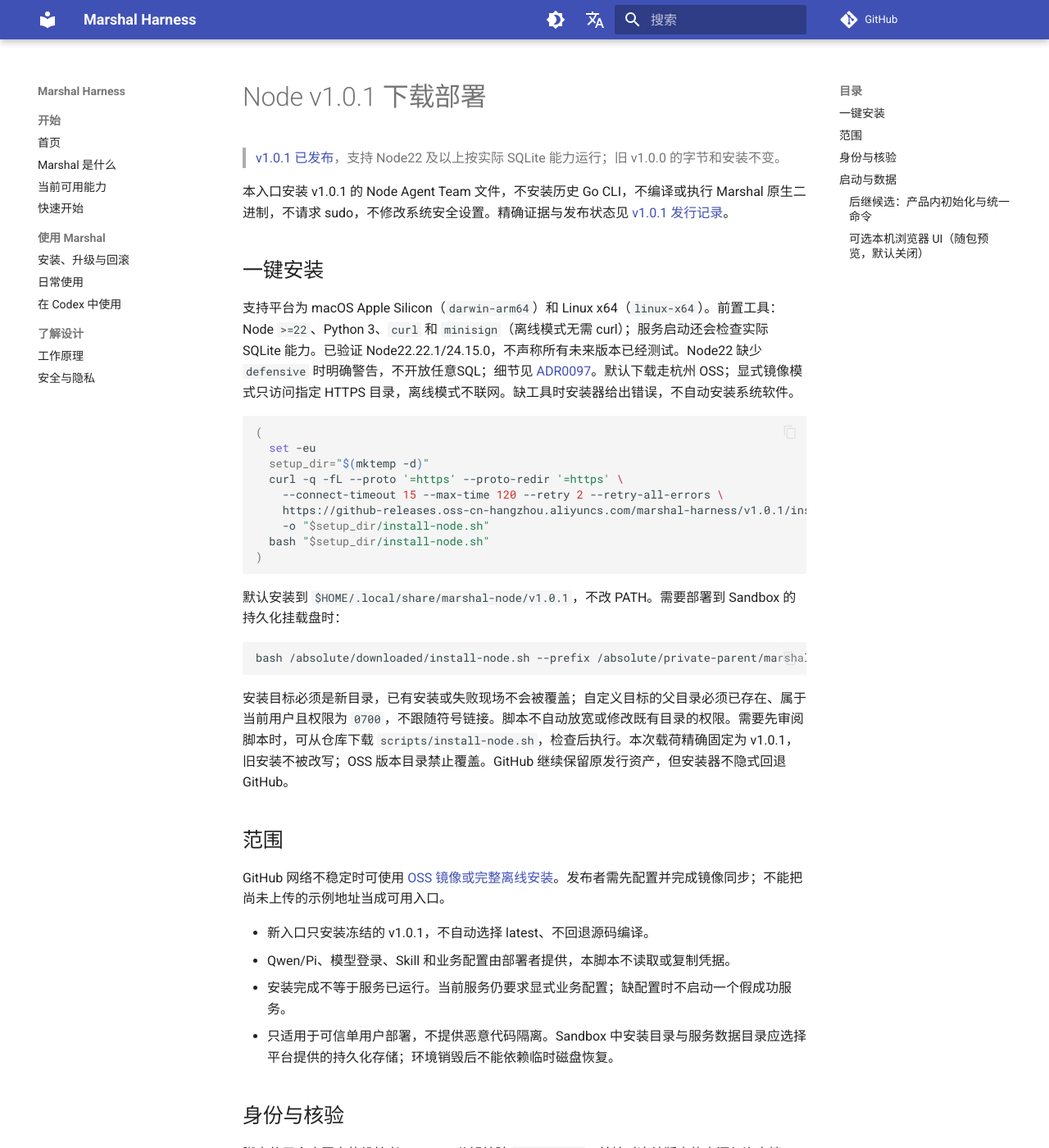
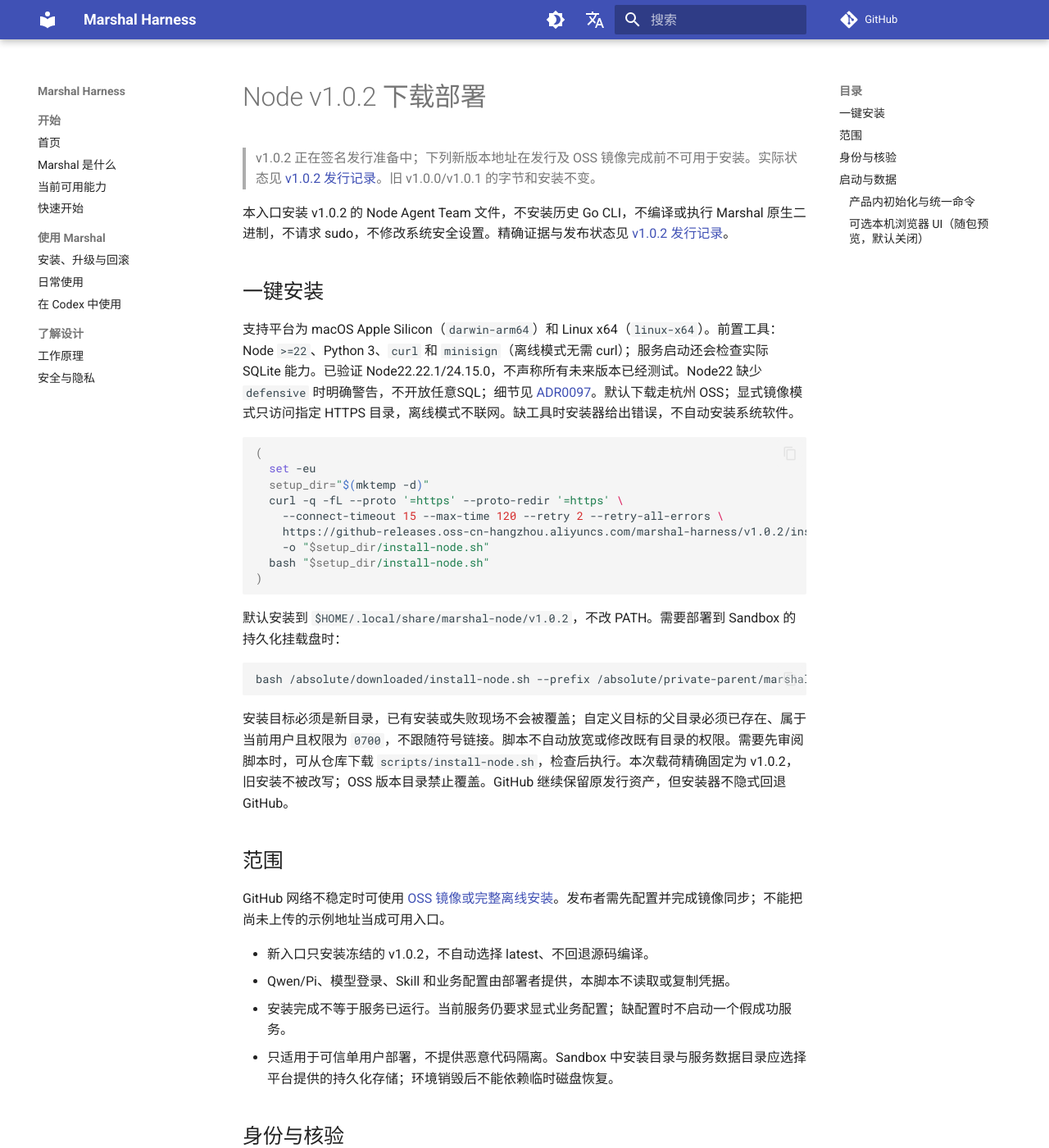
Before and after one commit to chiga0/marshal-harness, an MkDocs documentation site: the page built from docs/node-install.md, in a window 1280 px wide and 1400 px high. Shown: the whole window at 82% size. Built offline with MkDocs 1.6.1 and Material for MkDocs 9.7.7, drawn with Linux system fonts in a browser that asks for light colours; comment, search, counter and statistics services are not loaded; some of the changed text lies outside the part shown.

Commit message:
docs(release): record v1.0.2 verification and pending local signing

````diff
--- a/docs/node-install.md
+++ b/docs/node-install.md
@@ -1,8 +1,8 @@
-# Node v1.0.1 下载部署
+# Node v1.0.2 下载部署
 
-> [v1.0.1 已发布](https://github.com/chiga0/marshal-harness/releases/tag/v1.0.1)，支持 Node22 及以上按实际 SQLite 能力运行；旧 v1.0.0 的字节和安装不变。
+> v1.0.2 正在签名发行准备中；下列新版本地址在发行及 OSS 镜像完成前不可用于安装。实际状态见 [v1.0.2 发行记录](v1.0.2-release-dossier-2026-09-10.md)。旧 v1.0.0/v1.0.1 的字节和安装不变。
 
-本入口安装 v1.0.1 的 Node Agent Team 文件，不安装历史 Go CLI，不编译或执行 Marshal 原生二进制，不请求 sudo，不修改系统安全设置。精确证据与发布状态见 [v1.0.1 发行记录](v1.0.1-release-dossier-2026-09-10.md)。
+本入口安装 v1.0.2 的 Node Agent Team 文件，不安装历史 Go CLI，不编译或执行 Marshal 原生二进制，不请求 sudo，不修改系统安全设置。精确证据与发布状态见 [v1.0.2 发行记录](v1.0.2-release-dossier-2026-09-10.md)。
 
 ## 一键安装
 
@@ -14,25 +14,25 @@
   setup_dir="$(mktemp -d)"
   curl -q -fL --proto '=https' --proto-redir '=https' \
     --connect-timeout 15 --max-time 120 --retry 2 --retry-all-errors \
-    https://github-releases.oss-cn-hangzhou.aliyuncs.com/marshal-harness/v1.0.1/install-node.sh \
+    https://github-releases.oss-cn-hangzhou.aliyuncs.com/marshal-harness/v1.0.2/install-node.sh \
     -o "$setup_dir/install-node.sh"
   bash "$setup_dir/install-node.sh"
 )
 ```
 
-默认安装到 `$HOME/.local/share/marshal-node/v1.0.1`，不改 PATH。需要部署到 Sandbox 的持久化挂载盘时：
+默认安装到 `$HOME/.local/share/marshal-node/v1.0.2`，不改 PATH。需要部署到 Sandbox 的持久化挂载盘时：
 
 ```sh
-bash /absolute/downloaded/install-node.sh --prefix /absolute/private-parent/marshal-v1.0.1
+bash /absolute/downloaded/install-node.sh --prefix /absolute/private-parent/marshal-v1.0.2
 ```
 
-安装目标必须是新目录，已有安装或失败现场不会被覆盖；自定义目标的父目录必须已存在、属于当前用户且权限为 `0700`，不跟随符号链接。脚本不自动放宽或修改既有目录的权限。需要先审阅脚本时，可从仓库下载 `scripts/install-node.sh`，检查后执行。本次载荷精确固定为 v1.0.1，旧安装不被改写；OSS 版本目录禁止覆盖。GitHub 继续保留原发行资产，但安装器不隐式回退 GitHub。
+安装目标必须是新目录，已有安装或失败现场不会被覆盖；自定义目标的父目录必须已存在、属于当前用户且权限为 `0700`，不跟随符号链接。脚本不自动放宽或修改既有目录的权限。需要先审阅脚本时，可从仓库下载 `scripts/install-node.sh`，检查后执行。本次载荷精确固定为 v1.0.2，旧安装不被改写；OSS 版本目录禁止覆盖。GitHub 继续保留原发行资产，但安装器不隐式回退 GitHub。
 
 ## 范围
 
 GitHub 网络不稳定时可使用 [OSS 镜像或完整离线安装](node-oss-distribution.md)。发布者需先配置并完成镜像同步；不能把尚未上传的示例地址当成可用入口。
 
-- 新入口只安装冻结的 v1.0.1，不自动选择 latest、不回退源码编译。
+- 新入口只安装冻结的 v1.0.2，不自动选择 latest、不回退源码编译。
 - Qwen/Pi、模型登录、Skill 和业务配置由部署者提供，本脚本不读取或复制凭据。
 - 安装完成不等于服务已运行。当前服务仍要求显式业务配置；缺配置时不启动一个假成功服务。
 - 只适用于可信单用户部署，不提供恶意代码隔离。Sandbox 中安装目录与服务数据目录应选择平台提供的持久化存储；环境销毁后不能依赖临时磁盘恢复。
@@ -41,19 +41,19 @@
 
 脚本使用仓库固定的维护者 minisign 公钥核验 `SHA256SUMS`，并核对冻结版本的来源与资产摘要。不把随下载文件附带的任意公钥作为新的信任根。签名口径见 [ADR0096](adr/0096-node-stable-asset-signing-minisign.md)。
 
-| 身份 | v1.0.1 |
+| 身份 | v1.0.2 |
 | --- | --- |
-| sourceHead | `b90d7e7247a690db2af740078c285331569aa496` |
-| ZIP SHA-256 | `a94f53073c96f813a7fbd24edc15a77c32130329a3fbef877d8371e9ec17a2a1` |
-| manifest SHA-256 | `10c747d2f25dce6c085a736c2ed3e55f19ed9f0517e25a3b8e8561f08f9240f7` |
+| sourceHead | `f9a93cd678cac40bcd04ff9d0c1672612f184701` |
+| ZIP SHA-256 | `be4a8b6198769f1199b09d69faed91301ca99bc1632e2742fb174f764dc43e12` |
+| manifest SHA-256 | `94b2a036ea4b61e869ee0fd02e9b5a257db88b820c8677f5f09573c7320ee8d3` |
 
 安装器和 Node 解释器本身属于部署者信任的执行工具。企业策略仍可能限制 Node、网络或 shell；脚本不绕过此类限制。发行包不包含 Node runtime。
 
 ## 启动与数据
 
-### 后继候选：产品内初始化与统一命令
+### 产品内初始化与统一命令
 
-包含 `packages/task-local/main.mjs` 的后继签名发行会在验签恢复成功后自动执行 `init`：从安装位置识别自身，发现 PATH 中的 Qwen/Pi/OpenCode，保存本机设置并安装 `~/.local/bin/marshal` 文本启动器。它调用已用来安装的 Node，不创建或执行临时原生二进制；不修改 Agent 登录、Shell 配置或现有同名命令。当前固定 v1.0.1 不包含此模块，因此不会执行这一步。
+v1.0.2 包含 `packages/task-local/main.mjs`，在验签恢复成功后自动执行 `init`：从安装位置识别自身，发现 PATH 中的 Qwen/Pi/OpenCode，保存本机设置并安装 `~/.local/bin/marshal` 文本启动器。它调用已用来安装的 Node，不创建或执行临时原生二进制；不修改 Agent 登录、Shell 配置或现有同名命令。旧 v1.0.1 不包含此模块。
 
 ```sh
 ~/.local/bin/marshal init
@@ -73,7 +73,7 @@
 
 ### 可选本机浏览器 UI（随包预览，默认关闭）
 
-> 本节描述 main 分支候选内实现、将随后继发行包携带的能力（[ADR0098](adr/0098-local-browser-ui-boundary.md) 与 [UI-1 设计包](ui-1/README.md)）；已安装的 v1.0.1 不含 UI 资产与 `--ui` 参数，传入未知参数仍按原错误路径拒绝。
+> 本节描述可选 UI 装配能力（[ADR0098](adr/0098-local-browser-ui-boundary.md) 与 [UI-1 设计包](ui-1/README.md)）。本次 v1.0.2 发行包没有构建后的 UI 资产，不能据此使用以下 UI 示例；只有明确携带并核验 UI 资产的后继包才适用。
 
 发行包如包含 `apps/task-web/dist`（与运行文件同一 manifest 核验、同一安装树、同一权限检查），可显式开启同源浏览器 UI：
 
@@ -86,5 +86,5 @@
 
 - `--ui` 不放在安装树内数据目录外的其他位置；目录缺失、含符号链接、缺 `index.html`、含未知扩展名或非常规文件时启动失败且不留数据现场。启动输出中的地址（`http://127.0.0.1:<端口>`）即唯一浏览器入口，打开 `http://127.0.0.1:<端口>/ui/` 使用；token 仍从本次启动的私有连接文件读取，只输入页面内存，不写 URL/存储/日志。
 - 静态全部为只读 GET/HEAD；HTML 不缓存、content-hash 资产可长期缓存；不种 cookie、不启用 CORS、不绑定 `127.0.0.1` 之外的地址。升级后旧浏览器标签页必须整体刷新再连接，不混用旧 HTML 与新包资产。
-- **关闭**：去掉 `--ui` 参数重新启动同一配置与数据目录即回到 API-only；`/ui/` 恢复 404，非空 Origin 一律拒绝，旧 Node 客户端行为不变。未启用时私有连接文件中的 `{url,token}` 及全部 CLI 用法与v1.0.1 完全一致。
+- **关闭**：去掉 `--ui` 参数重新启动同一配置与数据目录即回到 API-only；`/ui/` 恢复 404，非空 Origin 一律拒绝，旧 Node 客户端行为不变。未启用时私有连接文件中的 `{url,token}` 及全部 CLI 用法与v1.0.2 完全一致。
 - 服务数据根（`store`/SQLite）与 `--ui` 无关：开/关 UI 不改变任务、回执与恢复事实，也不会向浏览器暴露 SQLite 或宿主任意文件。
````
Also changed, not shown: docs/v1.0.2-release-dossier-2026-09-10.md (+5 -4 lines).
